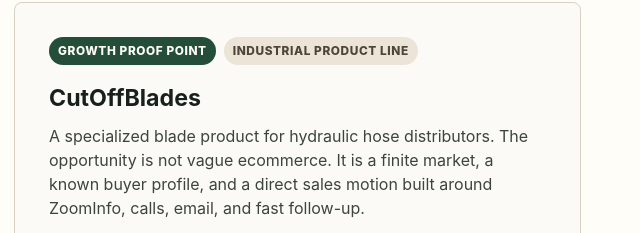
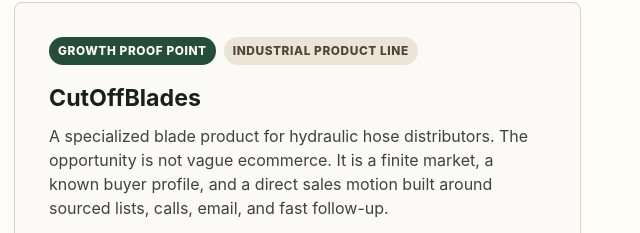
Before and after one commit to OneCommitDev/koco-site, a plain HTML site: page index.html in a window 1280 px wide. Shown: the part 2120-2353 px from the top of the page, 635-1275 px from the left. Drawn offline with Linux system fonts and the light colour scheme.

Commit message:
Remove private sourcing reference from public site

```diff
--- a/index.html
+++ b/index.html
@@ -154,7 +154,7 @@
             <p>
               A specialized blade product for hydraulic hose distributors. The opportunity is
               not vague ecommerce. It is a finite market, a known buyer profile, and a direct
-              sales motion built around ZoomInfo, calls, email, and fast follow-up.
+              sales motion built around sourced lists, calls, email, and fast follow-up.
             </p>
             <ul class="work-list">
               <li>Move from stale web presence to a credible storefront</li>
```
